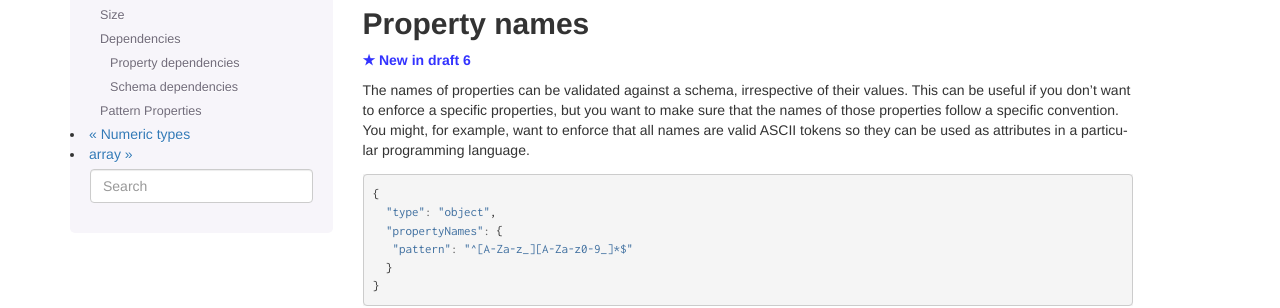
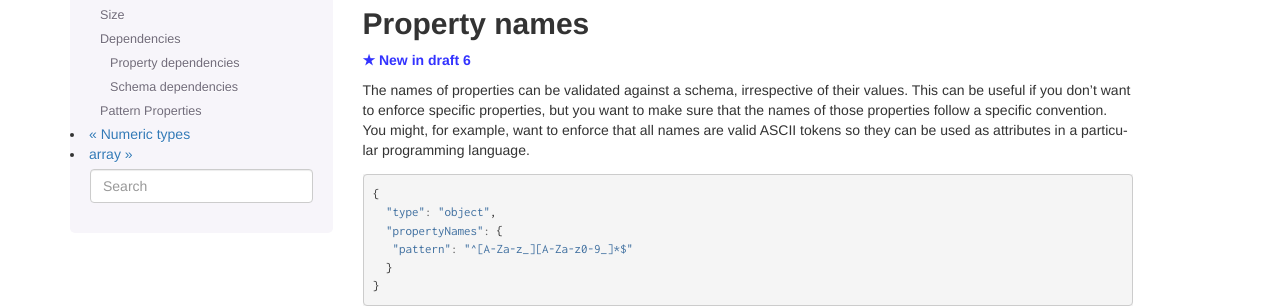
Before and after one commit to json-schema-org/understanding-json-schema, a Sphinx documentation site: the page built from source/reference/object.rst, in a window 1280 px wide and 900 px high, scrolled down 3679 px. Shown: the part 178-486 px from the top of the window. Built offline with Sphinx 7.4.7, drawn with Linux system fonts in a browser that asks for light colours; some web fonts are replaced.

Commit message:
Fix typo

```diff
--- a/source/reference/object.rst
+++ b/source/reference/object.rst
@@ -249,7 +249,7 @@
 |draft6|
 
 The names of properties can be validated against a schema, irrespective of their
-values. This can be useful if you don't want to enforce a specific properties,
+values. This can be useful if you don't want to enforce specific properties,
 but you want to make sure that the names of those properties follow a specific
 convention. You might, for example, want to enforce that all names are valid
 ASCII tokens so they can be used as attributes in a particular programming
```
